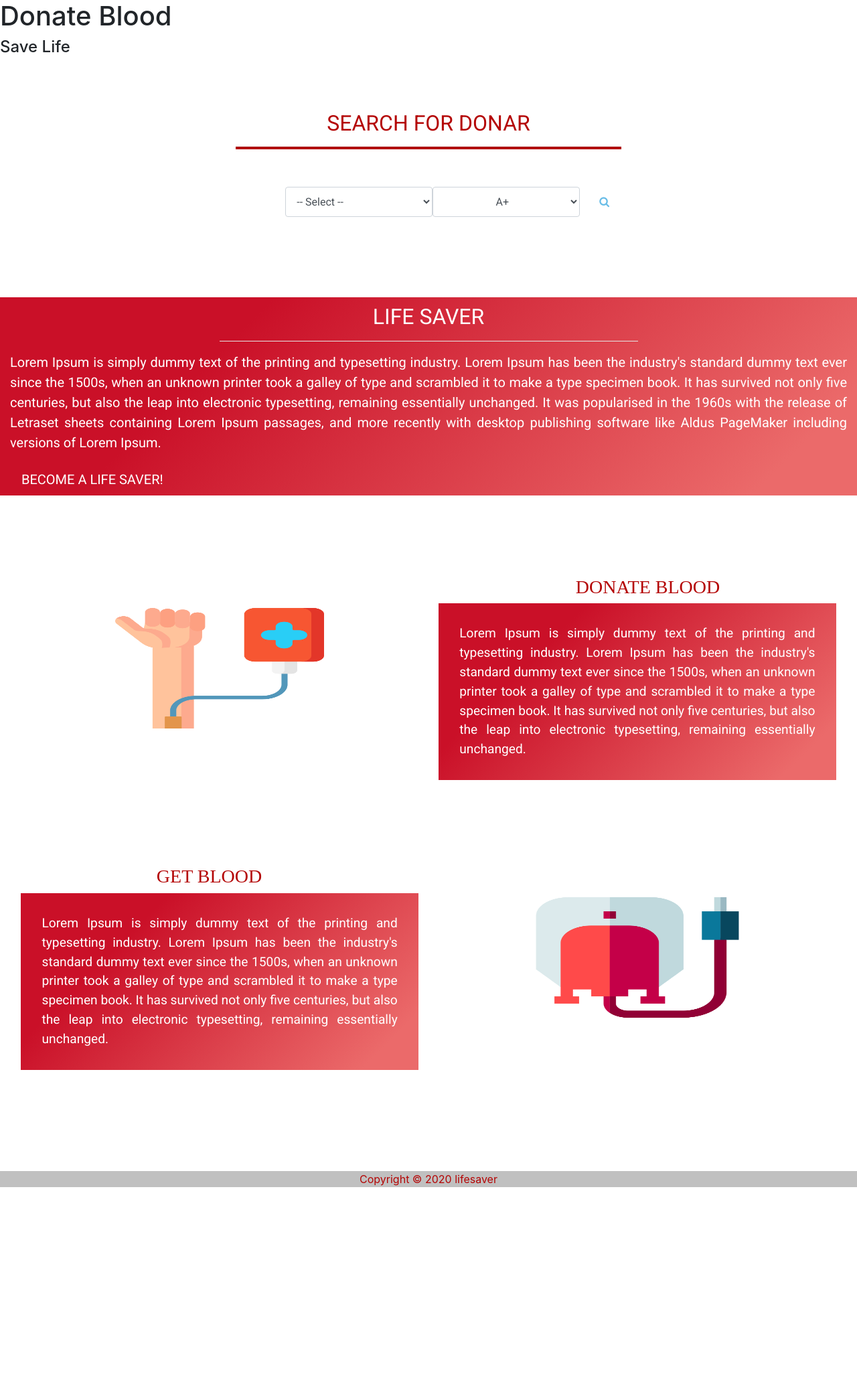
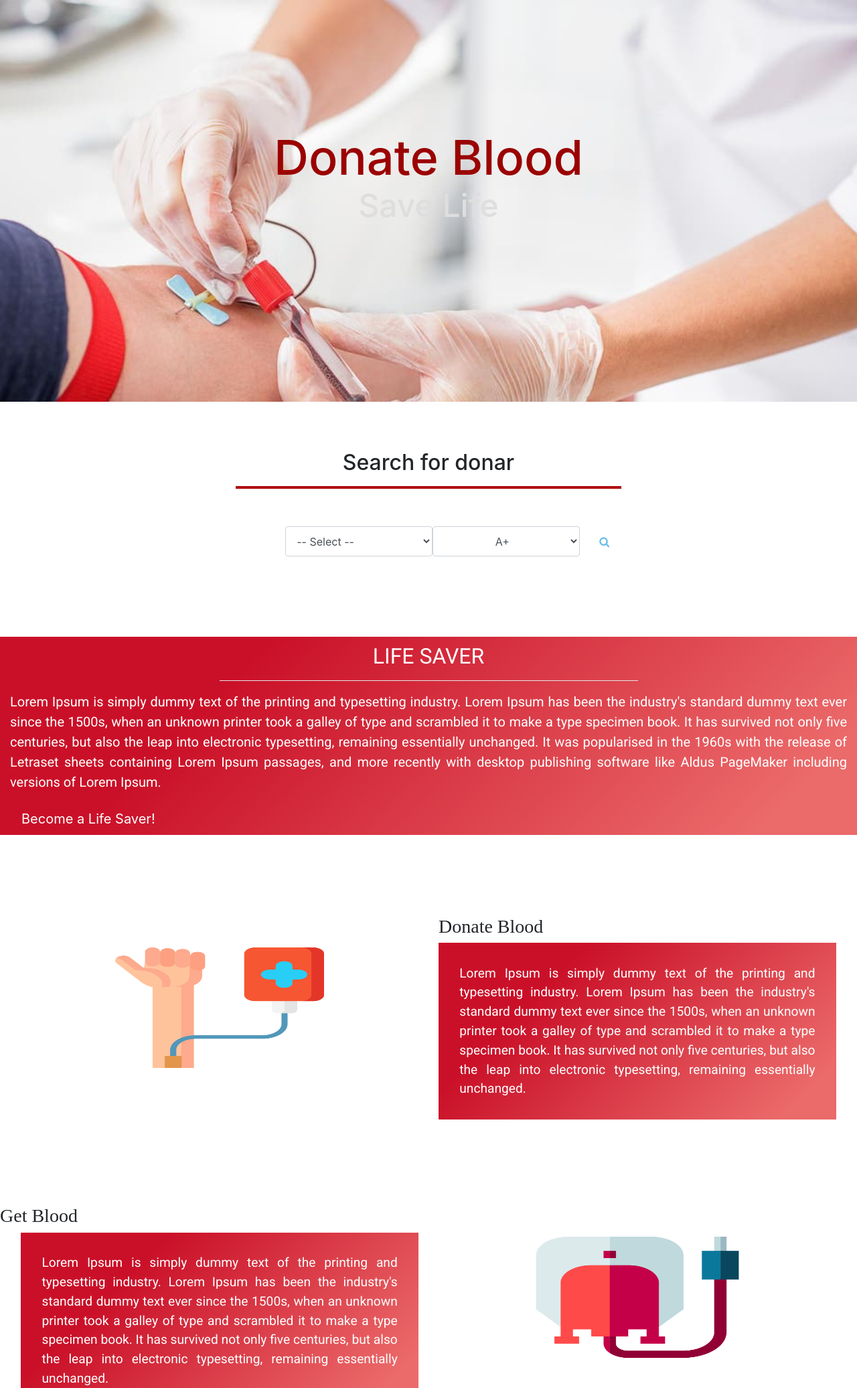
Before and after one commit to wareesha-nasir/LifeSaver, a PHP site: page / in a window 1280 px wide. Shown: the part 122-2195 px from the top of the page at 67% size. Before the commit the page ends 1895 px from the top, so only its background shows below. Run offline with PHP 8.4, Linux system fonts and the light colour scheme.

Commit message:
Update style.css

```diff
--- a/blooddonation/style.css
+++ b/blooddonation/style.css
@@ -3,12 +3,29 @@ body{
     margin: 0;
     box-sizing: border-box;
     overflow-x: hidden;
-    font-family: 'Merriweather',serif;
-
+    background-color:rgb(241, 242, 243);
 }
 img{
     width:100%;
     height: 70vh;
+}
+.bg-image{
+    background-image: url("blood-donor.jpg");
+    background-size: cover;
+}
+.donate-h1 h1{
+    text-align: center;
+    font-size: 4.5rem;
+    padding-top:15%;
+    margin-bottom: 0%;
+    color: rgb(155, 2, 2);
+}
+.donate-h1 h4{
+    text-align: center;
+    font-size: 3rem;
+    margin-top: 0%;
+    color: rgb(223, 222, 222);
+    padding-bottom: 20%;
 }
 nav{
 
@@ -29,7 +46,7 @@ ul li a:hover{
     color:rgb(10, 10, 10);
 }
 
-h3, .card-title{
+/*h3, .card-title{
     color: rgb(180, 5, 5);
     text-align: center;
     margin-top: 10%;
@@ -40,4 +57,4 @@ h3, .card-title{
     text-transform: uppercase;
     font-family: 'Roboto',sans-serif;
     text-align: center;
-}
+}*/
```
